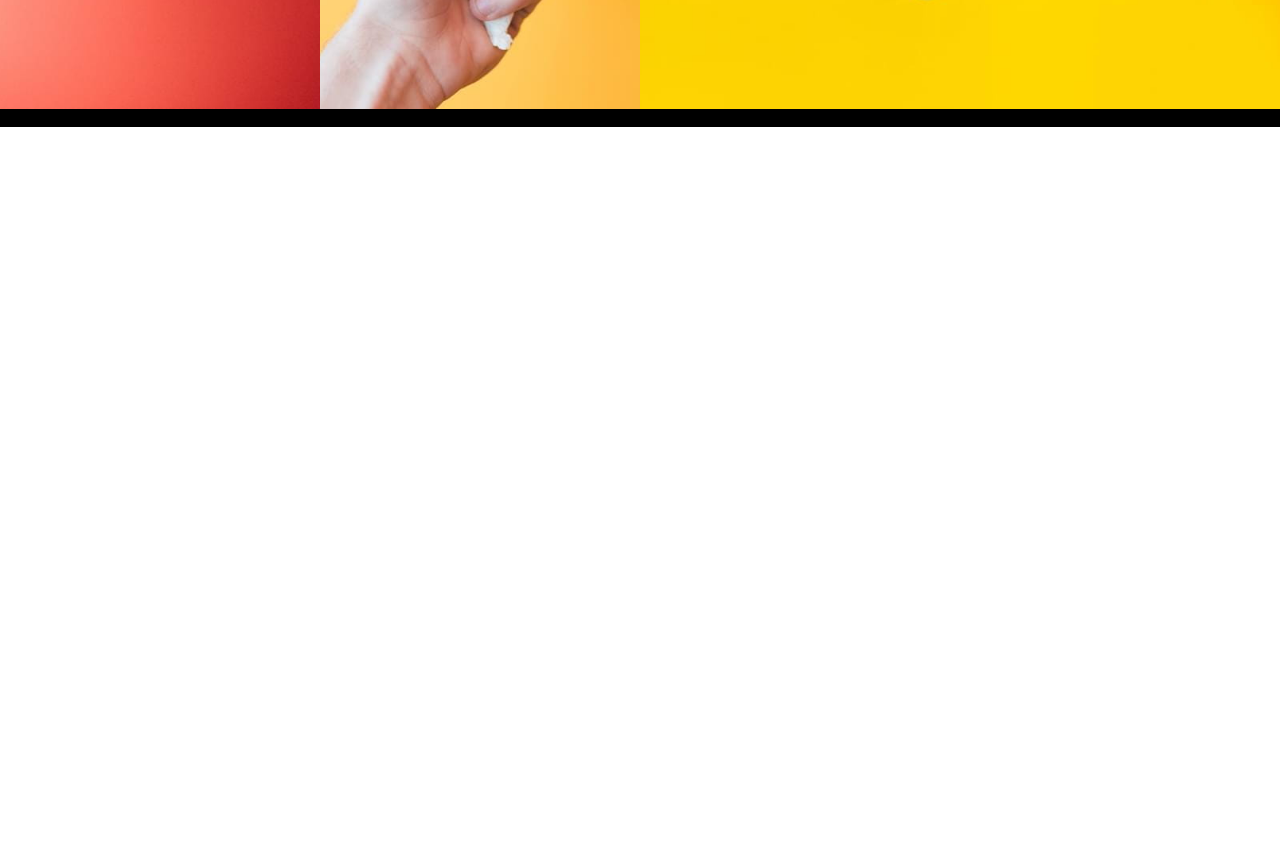
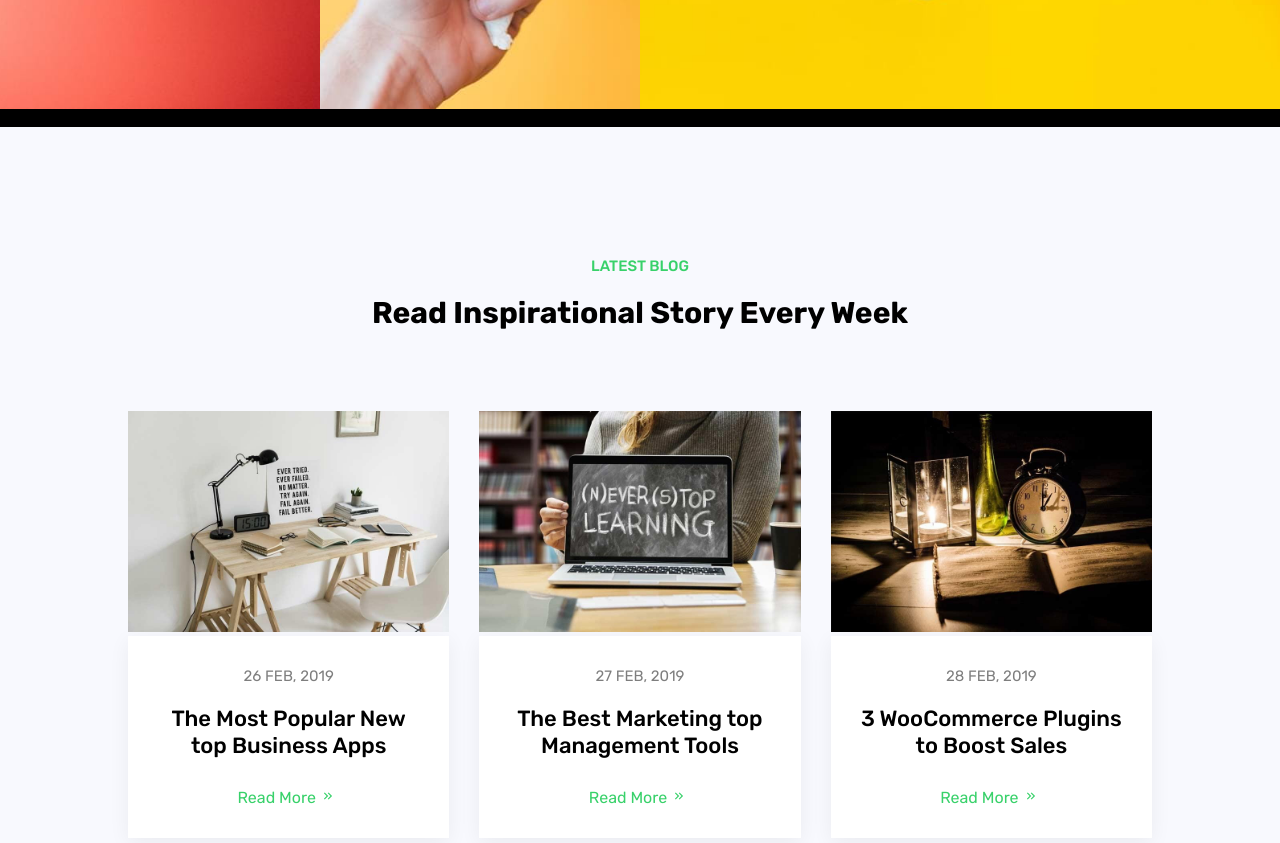
Before and after one commit to MalithaSupun/react-portfolio-2, a React (Create React App) app: page / in a window 1280 px wide. Shown: the part 5760-6603 px from the top of the page. Before the commit the page ends 5887 px from the top, so only its background shows below. Built offline with nearby package versions, Linux system fonts and the light colour scheme.

Commit message:
blog section completed

```diff
--- a/src/App.css
+++ b/src/App.css
@@ -621,3 +621,31 @@ h3 {
   right:160px;
 }
 /*-------work-----------*/
+/*-------Blog-----------*/
+.blog .heading {
+  text-align: center;
+}
+
+.blog .text {
+  margin: 0;
+}
+
+.blog span {
+  opacity: 0.5;
+  font-size: 15px;
+}
+
+.blog h2 {
+  margin: 20px 0;
+}
+
+.blog a {
+  color: #38d16a;
+  display: block;
+  line-height: 20px;
+}
+
+.blog a .icon{
+  padding-top: 10px;
+}
+/*-------Blog-----------*/
--- /dev/null
+++ b/src/components/home/blog/Blog.jsx
@@ -0,0 +1,40 @@
+import React from 'react'
+import Blogdata from "../../home/blog/Blogdata"
+import KeyboardDoubleArrowRightIcon from '@mui/icons-material/KeyboardDoubleArrowRight';
+
+const Blog = () => {
+  return (
+    <>
+    <section className="blog services">
+        <div className="container topMargin">
+            <div className="heading">
+                <h3>LATEST BLOG</h3>
+                <h1>Read Inspirational Story Every Week</h1>
+            </div>
+
+            <div className="contain grid topMargin">
+                {Blogdata.map((val) => {
+                    return (
+                    <div className="box">
+                        <div className="img">
+                            <img src={val.cover} alt="" />
+                        </div>
+                        <div className="text">
+                            <span>{val.date}</span>
+                            <h2>{val.title}</h2>
+                            <a href='/'>
+                                Read More
+                                <KeyboardDoubleArrowRightIcon className='icon'/>
+                            </a>
+                        </div>
+                    </div>
+                    )
+                })}
+            </div>
+        </div>
+    </section>
+    </>
+  )
+}
+
+export default Blog
--- /dev/null
+++ b/src/components/home/blog/Blogdata.js
@@ -0,0 +1,29 @@
+import blog1 from '../../../assets/blog/blog1.jpg'
+import blog2 from '../../../assets/blog/blog2.jpg'
+import blog3 from '../../../assets/blog/blog3.jpg'
+
+const Blogdata = [
+    {
+      id: 1,
+      date: "26 FEB, 2019",
+      title: "The Most Popular New top Business Apps",
+      cover: blog1,
+      category: "Technology",
+    },
+    {
+      id: 2,
+      date: "27 FEB, 2019",
+      title: "The Best Marketing top Management Tools",
+      cover: blog2,
+      category: "Agency",
+    },
+    {
+      id: 3,
+      date: "28 FEB, 2019",
+      title: "3 WooCommerce Plugins to Boost Sales",
+      cover: blog3,
+      category: "IT",
+    },
+  ]
+
+  export default Blogdata
--- a/src/components/pageContent/HomePages.jsx
+++ b/src/components/pageContent/HomePages.jsx
@@ -7,6 +7,7 @@ import Wrapper from '../home/Wrapper'
 import { Skill } from '../home/Skill'
 import WrapperOne from '../../WrapperOne'
 import Work from '../home/work/Work'
+import Blog from '../home/blog/Blog'
 
 const HomePages = () => {
   return (
@@ -19,6 +20,7 @@ const HomePages = () => {
     <Skill />
     <WrapperOne />
     <Work />
+    <Blog />
     </>
   )
 }
```
Also changed, not shown: Resource/Blogdata.js (deleted, +0 -25 lines).
